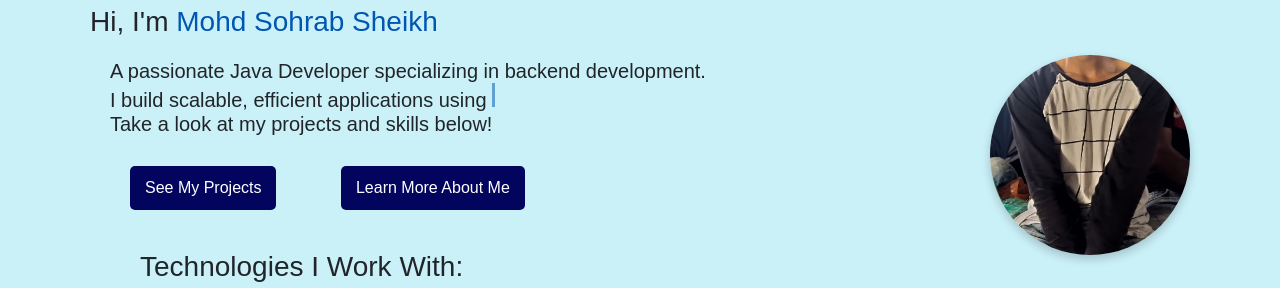
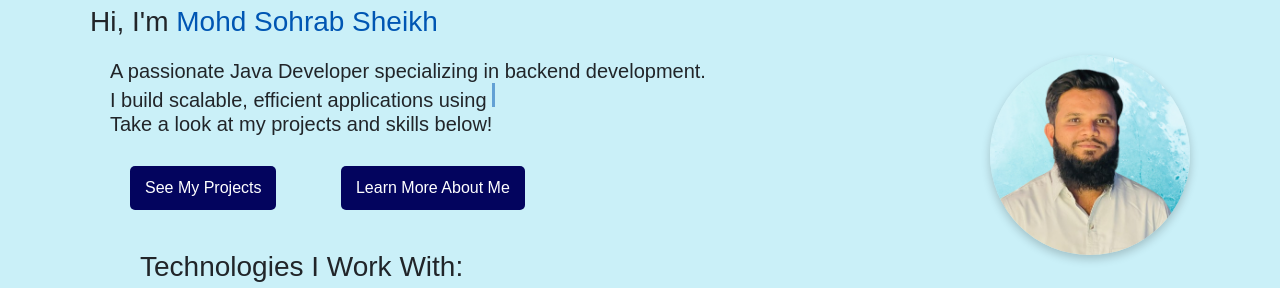
Before and after one commit to mohammadsohrab/Mohd-Sohrab-Portfolio, a website: page main/index.html in a window 1280 px wide. Shown: the part 111-399 px from the top of the page. Drawn offline with nearby package versions, Linux system fonts and the light colour scheme.

Commit message:
change profile photo

```diff
--- a/main/index.html
+++ b/main/index.html
@@ -65,7 +65,7 @@
         </div>
 
         <div class="home-photo">
-            <img src="resource/profile.jpg" alt="Your Photo">
+            <img src="resource/pofile-removebg-preview.png" alt="Your Photo">
         </div>
     </div>
 </section>
```
Also changed, not shown: main/resource/profile.jpg (deleted).
